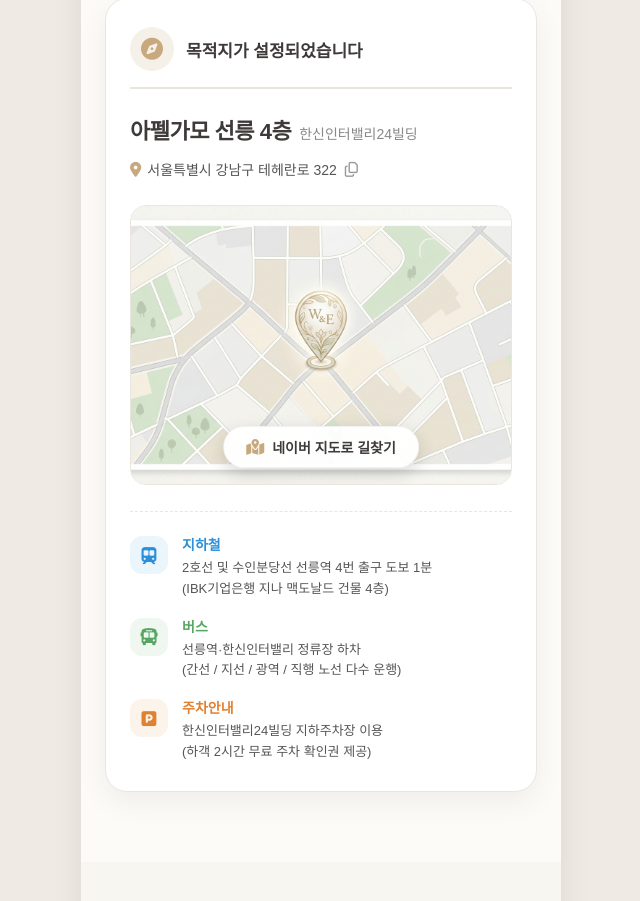
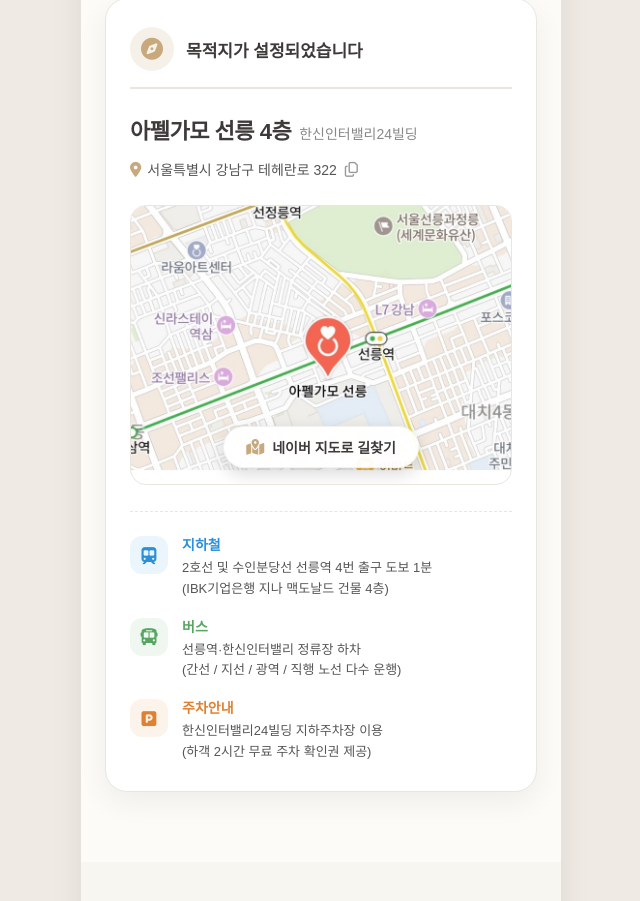
Before and after one commit to gms02243/mobile-invitation, a React (Vite) app: page / in a window 1280 px wide. Shown: the part 2659-3560 px from the top of the page, without its empty margins (319-959 px from the left). Built offline with nearby package versions, Linux system fonts and the light colour scheme; a web font is replaced by a local one.

Commit message:
feat: 오시는 길 정적 지도 이미지를 사용자 커스텀 이미지로 교체 및 핀 중앙 정렬

```diff
--- a/src/App.tsx
+++ b/src/App.tsx
@@ -2,6 +2,7 @@
 import './index.css';
 import { weddingData } from './data';
 import weddingMainImg from './assets/main.jpg';
+import mapCustomImg from './assets/map_custom.jpg';
 
 declare global {
   interface Window {
@@ -420,7 +421,7 @@
             {/* 고해상도 정적 지도 캡처 이미지 (클릭 시 네이버 지도 이동) */}
             <div className="navi-map-wrapper">
               <a href={weddingData.location.mapUrl} target="_blank" rel="noopener noreferrer" className="static-map-link">
-                <img src="/map_capture.jpg" alt="오시는 길 지도" className="static-map-img" />
+                <img src={mapCustomImg} alt="오시는 길 지도" className="static-map-img" />
                 <div className="map-overlay-button">
                   <i className="fa-solid fa-map-location-dot"></i>
                   <span>네이버 지도로 길찾기</span>
--- a/src/index.css
+++ b/src/index.css
@@ -561,10 +561,12 @@
   width: 100%;
   height: 100%;
   object-fit: cover;
+  object-position: center;
+  transform: scale(1.25) translate(-2%, -14%);
   transition: transform 0.4s cubic-bezier(0.16, 1, 0.3, 1);
 }
 .static-map-link:hover .static-map-img {
-  transform: scale(1.05);
+  transform: scale(1.3) translate(-2%, -14%);
 }
 .map-overlay-button {
   position: absolute;
```
Also changed, not shown: src/assets/map_custom.jpg (added).
